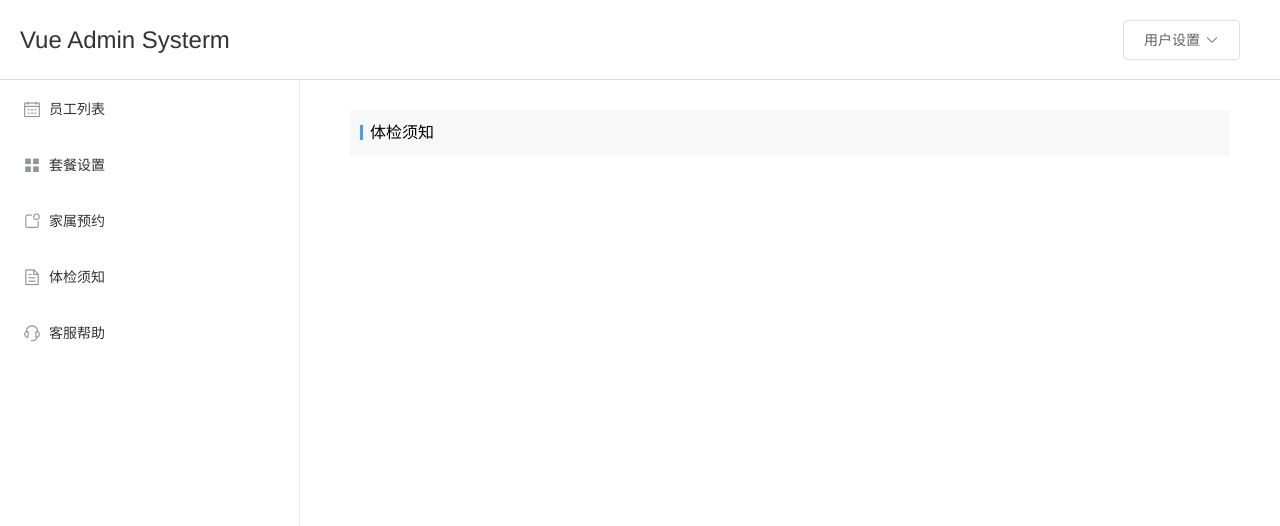
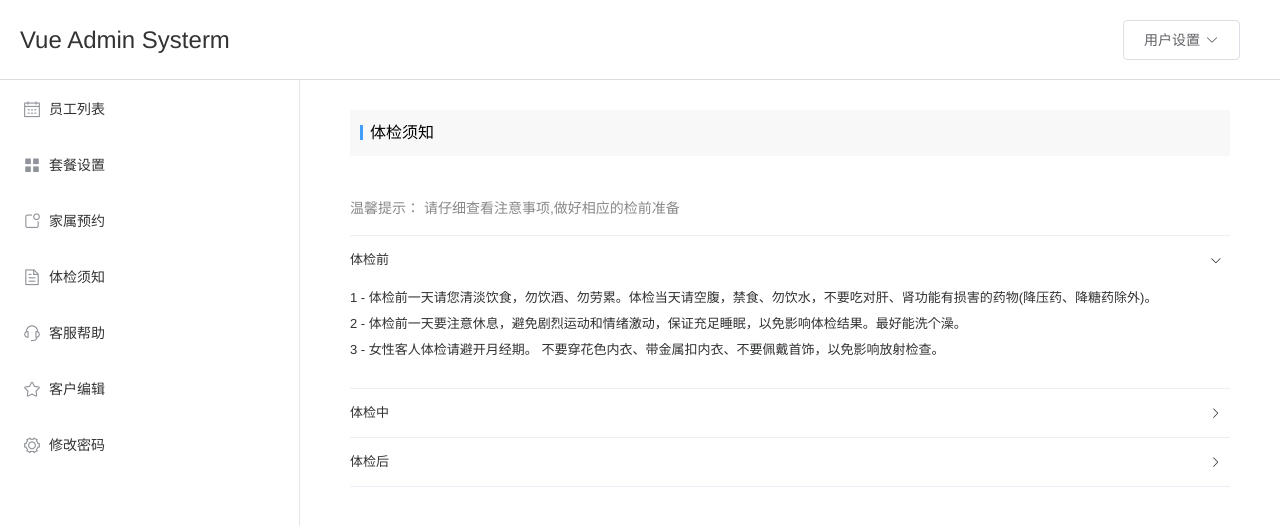
Before and after one commit to wangshuo1991/-vue-ElementUi, a Vue app: page /about in a window 1280 px wide. Shown: the top 526 px of the page. Built offline with nearby package versions, Linux system fonts and the light colour scheme.

Commit message:
完成修改密码页面和须知页面

```diff
--- a/src/base/Side.vue
+++ b/src/base/Side.vue
@@ -30,6 +30,16 @@
           <i class="el-icon-service"></i>
           <span slot="title">客服帮助</span>
         </el-menu-item>
+
+        <el-menu-item index="/editclient">
+          <i class="el-icon-star-off"></i>
+          <span slot="title">客户编辑</span>
+        </el-menu-item>
+
+        <el-menu-item index="/changepassword">
+          <i class="el-icon-setting"></i>
+          <span slot="title">修改密码</span>
+        </el-menu-item>
     </el-menu>
   </div>
 </template>
--- a/src/components/About.vue
+++ b/src/components/About.vue
@@ -1,6 +1,35 @@
 .<template>
-  <div class="wrapper">
+  <div class="about-wrapper">
       <h2 class="info-title">体检须知</h2>
+      <p class="tip-text">
+        <span>温馨提示：</span> <span>请仔细查看注意事项,做好相应的检前准备</span>
+      </p>
+      <el-collapse v-model="activeName" accordion>
+        <el-collapse-item title="体检前" name="1">
+          <ul>
+            <li>1 - 体检前一天请您清淡饮食，勿饮酒、勿劳累。体检当天请空腹，禁食、勿饮水，不要吃对肝、肾功能有损害的药物(降压药、降糖药除外)。</li>
+            <li>2 - 体检前一天要注意休息，避免剧烈运动和情绪激动，保证充足睡眠，以免影响体检结果。最好能洗个澡。</li>
+            <li>3 - 女性客人体检请避开月经期。 不要穿花色内衣、带金属扣内衣、不要佩戴首饰，以免影响放射检查。</li>
+          </ul>
+        </el-collapse-item>
+        <el-collapse-item title="体检中" name="2">
+          <ul>
+            <li>1 - 怀孕及准备受孕的女性请预先告知医护人员，我们将不安排您做放射检查。</li>
+            <li>2 - 做放射线检查前，请您除去身上佩戴的金银、玉器等饰物。</li>
+            <li>3 - 需空腹检查的项目为抽血、腹部B超、隐血珠、碳13。内科检查前请您先测量血压。</li>
+            <li>4 - 女性客人做盆腔B超检查前一小时，请您到餐饮区饮水6-8杯(400-500毫升)，使膀胱充盈，以保证检查结果的准确。</li>
+          </ul>
+        </el-collapse-item>
+        <el-collapse-item title="体检后" name="3">
+          <ul>
+            <li>1 - 全部检查项目完毕后请您务必将导检单交到前台。</li>
+            <li>2 - 请您认真听取医生的建议，及时复查。随诊或进一步检查治疗。</li>
+            <li>3 - 《体检报告》我们会封存后如期返回您的单位。</li>
+            <li>4 - 请您保存好体检结果，以便和下次体检结果作对照，也可作为您就医时的资料。</li>
+          </ul>
+        </el-collapse-item>
+
+      </el-collapse>
   </div>
 </template>
 
@@ -10,6 +39,7 @@ export default {
   props:{},
   data(){
     return {
+      activeName: '1'
     }
   },
   watch:{},
@@ -20,5 +50,20 @@ export default {
 }
 </script>
 <style lang="scss" scoped>
-.wrapper{}
+.about-wrapper {
+
+  .tip-text {
+    padding: 20px 0;
+    font-size: 14px;
+    color: #898989;
+  }
+
+
+  ul {
+    li {
+      line-height: 2.0;
+
+    }
+  }
+}
 </style>
--- /dev/null
+++ b/src/components/ChangePassword.vue
@@ -0,0 +1,51 @@
+.<template>
+  <div class="wrapper">
+      <h2 class="info-title">修改密码</h2>
+      <el-row :gutter="20">
+          <el-col :span="10">
+            <el-form :model="ruleForm2" status-icon :rules="rules2" ref="ruleForm2" label-width="100px" class="demo-ruleForm">
+                <el-form-item label="新密码" prop="pass">
+                    <el-input type="password" v-model="ruleForm2.pass" autocomplete="off"></el-input>
+                </el-form-item>
+                <el-form-item label="确认密码" prop="checkPass">
+                    <el-input type="password" v-model="ruleForm2.checkPass" autocomplete="off"></el-input>
+                </el-form-item>
+                <el-form-item>
+                    <el-button type="primary" @click="submitForm('ruleForm2')">确认修改</el-button>
+                </el-form-item>
+            </el-form>
+          </el-col>
+      </el-row>
+  </div>
+</template>
+
+<script>
+export default {
+  components:{},
+  props:{},
+  data(){
+    return {
+        ruleForm2: {
+          pass: '',
+          checkPass: ''
+        },
+        rules2: {
+            pass: [
+                {required: true, message: '请输入新密码', trigger: 'blur'}
+            ],
+            checkPass: [
+                {required: true, message: '请确认密码', trigger: 'blur'}
+            ]
+        }
+    }
+  },
+  watch:{},
+  computed:{},
+  methods:{},
+  created(){},
+  mounted(){}
+}
+</script>
+<style lang="scss" scoped>
+.wrapper{}
+</style>
--- a/src/components/Detail.vue
+++ b/src/components/Detail.vue
@@ -242,7 +242,6 @@ export default {
         color: #9f9f9f;
         font-size: 14px;
         margin-bottom: 22px;
-
     }
 
 }
--- /dev/null
+++ b/src/components/EditClient.vue
@@ -0,0 +1,24 @@
+.<template>
+  <div class="edit-wrapper">
+      客户编辑
+  </div>
+</template>
+
+<script>
+export default {
+  components:{},
+  props:{},
+  data(){
+    return {
+    }
+  },
+  watch:{},
+  computed:{},
+  methods:{},
+  created(){},
+  mounted(){}
+}
+</script>
+<style lang="scss" scoped>
+.wrapper{}
+</style>
--- a/src/components/UserList.vue
+++ b/src/components/UserList.vue
@@ -138,6 +138,7 @@
               :total="tableData.length">
             </el-pagination>
           </el-col>
+
       </el-row>
 
     </div>
--- a/src/router/index.js
+++ b/src/router/index.js
@@ -6,6 +6,8 @@ import Check from '@/components/Check'
 import Relatives from '@/components/Relatives'
 import About from '@/components/About'
 import Service from '@/components/Service'
+import EditClient from '@/components/EditClient'
+import ChangePassword from '@/components/ChangePassword'
 
 Vue.use(Router)
 
@@ -42,6 +44,16 @@ export default new Router({
       name: 'service'
     },
     {
+      path: '/editclient',
+      component: EditClient,
+      name: 'editclient'
+    },
+    {
+      path: '/changepassword',
+      component: ChangePassword,
+      name: 'changepassword'
+    },
+    {
       path: '/',
       redirect: '/userlist',
     }
```
Lines whose indentation alone changed are shown as unchanged.
